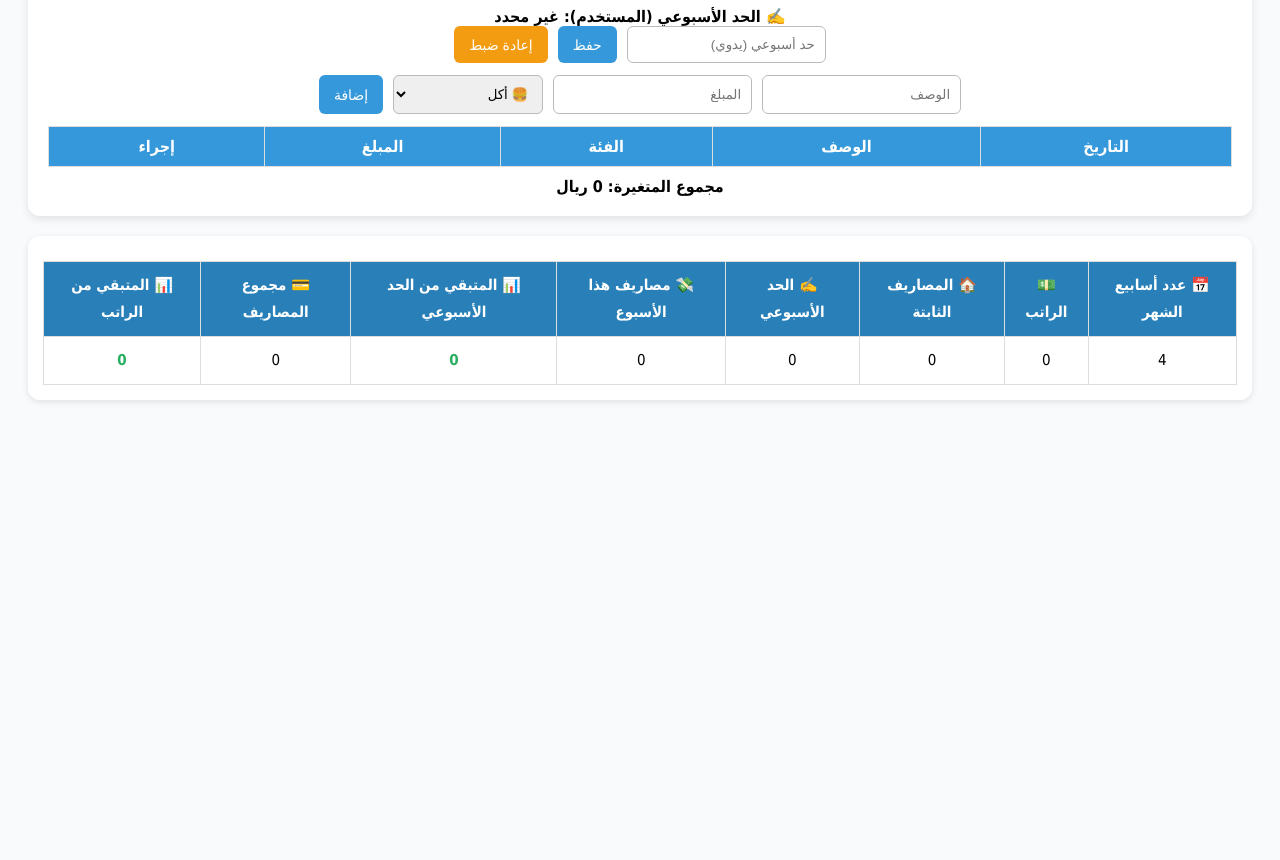
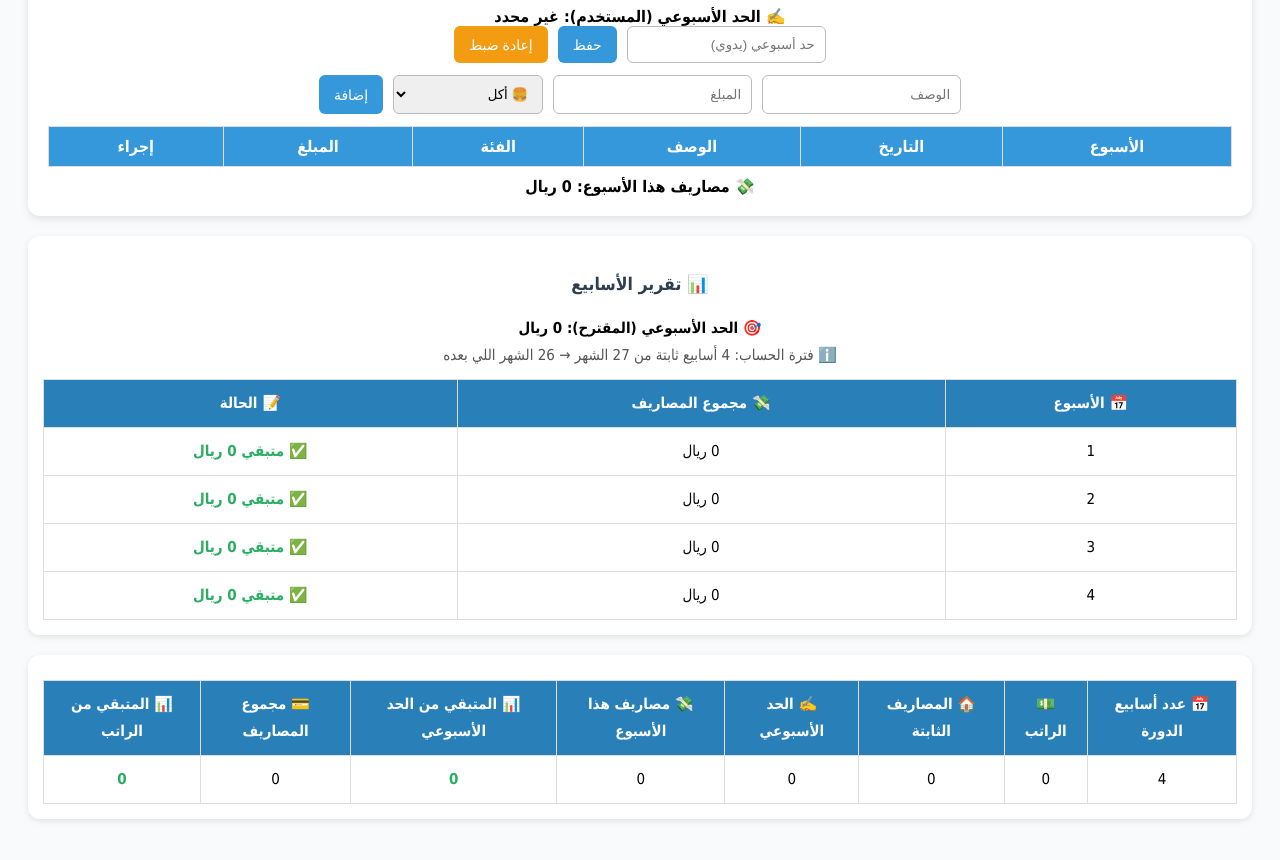
Before and after one commit to cvvqw123456789-coder/expenses-tracker, a plain HTML site: page index.html in a window 1280 px wide. Shown: the part 588-1448 px from the top of the page. Before the commit the page ends 1036 px from the top, so only its background shows below. Drawn offline with Linux system fonts and the light colour scheme.

Commit message:
Update index.html

```diff
--- a/index.html
+++ b/index.html
@@ -17,10 +17,10 @@
     th, td { border: 1px solid #ddd; padding: 10px; text-align: center; }
     th { background: #3498db; color: white; }
     .totals { margin-top: 10px; text-align: center; font-weight: bold; }
-    #summary { font-size: 15px; background: white; padding: 15px; border-radius: 12px; box-shadow: 0 2px 6px rgba(0,0,0,0.1); line-height: 1.8; margin-top: 20px; }
-    #summary table { width: 100%; border-collapse: collapse; }
-    #summary th, #summary td { border: 1px solid #ddd; padding: 10px; text-align: center; }
-    #summary th { background: #2980b9; color: white; }
+    #summary, #weeklyReport { font-size: 15px; background: white; padding: 15px; border-radius: 12px; box-shadow: 0 2px 6px rgba(0,0,0,0.1); line-height: 1.8; margin-top: 20px; }
+    #summary table, #weeklyReport table { width: 100%; border-collapse: collapse; }
+    #summary th, #summary td, #weeklyReport th, #weeklyReport td { border: 1px solid #ddd; padding: 10px; text-align: center; }
+    #summary th, #weeklyReport th { background: #2980b9; color: white; }
     .good { color: #27ae60; font-weight: bold; }
     .bad { color: #e74c3c; font-weight: bold; }
   </style>
@@ -74,11 +74,20 @@
     </div>
     <table id="expensesTable">
       <thead>
-        <tr><th>التاريخ</th><th>الوصف</th><th>الفئة</th><th>المبلغ</th><th>إجراء</th></tr>
+        <tr><th>الأسبوع</th><th>التاريخ</th><th>الوصف</th><th>الفئة</th><th>المبلغ</th><th>إجراء</th></tr>
       </thead>
       <tbody></tbody>
     </table>
     <div class="totals" id="variableTotal"></div>
+  </div>
+
+  <div class="card" id="weeklyReport">
+    <h3>📊 تقرير الأسابيع</h3>
+    <div class="totals" id="weeklyLimitInfo"></div>
+    <div style="margin-bottom:10px; text-align:center; color:#555;">
+      ℹ️ فترة الحساب: 4 أسابيع ثابتة من 27 الشهر → 26 الشهر اللي بعده
+    </div>
+    <div id="weeklyReportContent"></div>
   </div>
 
   <div class="card" id="summary"></div>
@@ -89,12 +98,27 @@
       let fixedExpenses = JSON.parse(localStorage.getItem("fixedExpenses") || "[]");
       let variableExpenses = JSON.parse(localStorage.getItem("variableExpenses") || "[]");
       let userWeeklyLimit = +localStorage.getItem("userWeeklyLimit") || 0;
+      const totalWeeks = 4;
 
       function saveData() {
         localStorage.setItem("salary", salary);
         localStorage.setItem("fixedExpenses", JSON.stringify(fixedExpenses));
         localStorage.setItem("variableExpenses", JSON.stringify(variableExpenses));
         localStorage.setItem("userWeeklyLimit", userWeeklyLimit);
+      }
+
+      function getWeekFromSalary(date) {
+        let year = date.getFullYear();
+        let month = date.getMonth();
+        let cycleStart = new Date(year, month, 27);
+        if (date < cycleStart) {
+          month -= 1;
+          cycleStart = new Date(year, month, 27);
+        }
+        let diffDays = Math.floor((date - cycleStart) / (1000 * 60 * 60 * 24));
+        let week = Math.floor(diffDays / 7) + 1;
+        if (week > totalWeeks) week = totalWeeks;
+        return week;
       }
 
       function renderFixedExpenses() {
@@ -117,9 +141,15 @@
         const tbody = document.querySelector("#expensesTable tbody");
         tbody.innerHTML = "";
         let total = 0;
-        variableExpenses.forEach((e, i) => {
+        const today = new Date();
+        const currentWeek = getWeekFromSalary(today);
+
+        variableExpenses
+          .filter(e => e.week === currentWeek)
+          .forEach((e, i) => {
             total += e.amount;
             const row = `<tr>
+              <td>${e.week}</td>
               <td>${e.date}</td>
               <td>${e.desc}</td>
               <td>${e.category}</td>
@@ -128,16 +158,49 @@
             </tr>`;
             tbody.innerHTML += row;
           });
-        document.getElementById("variableTotal").innerText = "مجموع المتغيرة: " + total + " ريال";
+
+        document.getElementById("variableTotal").innerText =
+          "💸 مصاريف هذا الأسبوع: " + total + " ريال";
+      }
+
+      function renderWeeklyReport() {
+        let weeks = {};
+        variableExpenses.forEach(e => {
+          weeks[e.week] = (weeks[e.week] || 0) + e.amount;
+        });
+
+        let suggested = Math.round((salary - fixedExpenses.reduce((a, b) => a + b.amount, 0)) / totalWeeks);
+        let limit = userWeeklyLimit || suggested;
+
+        document.getElementById("weeklyLimitInfo").innerText =
+          userWeeklyLimit
+            ? "✍️ الحد الأسبوعي (المستخدم): " + userWeeklyLimit + " ريال"
+            : "🎯 الحد الأسبوعي (المقترح): " + suggested + " ريال";
+
+        let html = "<table><thead><tr><th>📅 الأسبوع</th><th>💸 مجموع المصاريف</th><th>📝 الحالة</th></tr></thead><tbody>";
+        for (let w = 1; w <= totalWeeks; w++) {
+          let spent = weeks[w] || 0;
+          let diff = limit - spent;
+          let status = diff >= 0
+            ? `<span class='good'>✅ متبقي ${diff} ريال</span>`
+            : `<span class='bad'>❌ تجاوز بـ ${Math.abs(diff)} ريال</span>`;
+          html += `<tr><td>${w}</td><td>${spent} ريال</td><td>${status}</td></tr>`;
+        }
+        html += "</tbody></table>";
+
+        document.getElementById("weeklyReportContent").innerHTML = html;
       }
 
       function renderSummary() {
         let fixedTotal = fixedExpenses.reduce((a, b) => a + b.amount, 0);
-        let variableTotal = variableExpenses.reduce((a, b) => a + b.amount, 0);
-        let remaining = salary - fixedTotal - variableTotal;
+        const today = new Date();
+        const currentWeek = getWeekFromSalary(today);
 
-        let weeks = 4;
-        let suggested = Math.round((salary - fixedTotal) / weeks);
+        let currentWeekExpenses = variableExpenses.filter(e => e.week === currentWeek);
+        let variableTotal = currentWeekExpenses.reduce((a, b) => a + b.amount, 0);
+        let remaining = salary - fixedTotal - variableExpenses.reduce((a, b) => a + b.amount, 0);
+
+        let suggested = Math.round((salary - fixedTotal) / totalWeeks);
         let weeklyLimit = userWeeklyLimit || suggested;
         let weeklyRemaining = weeklyLimit - variableTotal;
 
@@ -147,7 +210,7 @@
           "✍️ الحد الأسبوعي (المستخدم): " + (userWeeklyLimit || "غير محدد");
 
         let html = "<table><thead><tr>" +
-          "<th>📅 عدد أسابيع الشهر</th>" +
+          "<th>📅 عدد أسابيع الدورة</th>" +
           "<th>💵 الراتب</th>" +
           "<th>🏠 المصاريف الثابتة</th>" +
           "<th>✍️ الحد الأسبوعي</th>" +
@@ -158,13 +221,13 @@
           "</tr></thead><tbody>";
 
         html += `<tr>
-          <td>${weeks}</td>
+          <td>${totalWeeks}</td>
           <td>${salary}</td>
           <td>${fixedTotal}</td>
           <td>${weeklyLimit}</td>
           <td>${variableTotal}</td>
           <td class="${weeklyRemaining >= 0 ? "good" : "bad"}">${weeklyRemaining}</td>
-          <td>${fixedTotal + variableTotal}</td>
+          <td>${fixedTotal + variableExpenses.reduce((a, b) => a + b.amount, 0)}</td>
           <td class="${remaining >= 0 ? "good" : "bad"}">${remaining}</td>
         </tr>`;
 
@@ -172,34 +235,44 @@
         document.getElementById("summary").innerHTML = html;
       }
 
+      // Events
       window.setSalary = function() {
         const val = +document.getElementById("salary").value;
-        if(val) { salary = val; saveData(); renderSummary(); }
+        if(val) { salary = val; saveData(); renderAll(); }
       }
-      window.resetSalary = function() { salary = 0; saveData(); renderSummary(); }
+      window.resetSalary = function() { salary = 0; saveData(); renderAll(); }
       window.addFixedExpense = function() {
         const desc = document.getElementById("fixedDesc").value;
         const amt = +document.getElementById("fixedAmount").value;
-        if(desc && amt) { fixedExpenses.push({desc, amount: amt}); saveData(); renderFixedExpenses(); renderSummary(); }
+        if(desc && amt) { fixedExpenses.push({desc, amount: amt}); saveData(); renderAll(); }
       }
-      window.deleteFixed = function(i) { fixedExpenses.splice(i,1); saveData(); renderFixedExpenses(); renderSummary(); }
+      window.deleteFixed = function(i) { fixedExpenses.splice(i,1); saveData(); renderAll(); }
       window.addExpense = function() {
         const desc = document.getElementById("desc").value;
         const amt = +document.getElementById("amount").value;
         const cat = document.getElementById("category").value;
-        if(desc && amt) { variableExpenses.push({date: new Date().toLocaleDateString(), desc, amount: amt, category: cat}); saveData(); renderVariableExpenses(); renderSummary(); }
+        const today = new Date();
+        let weekNumber = getWeekFromSalary(today);
+        if(desc && amt) {
+          variableExpenses.push({ date: today.toLocaleDateString(), desc, amount: amt, category: cat, week: weekNumber });
+          saveData(); renderAll();
         }
-      window.deleteVariable = function(i) { variableExpenses.splice(i,1); saveData(); renderVariableExpenses(); renderSummary(); }
+      }
+      window.deleteVariable = function(i) { variableExpenses.splice(i,1); saveData(); renderAll(); }
       window.setUserWeeklyLimit = function() {
         const val = +document.getElementById("userWeeklyLimit").value;
-        if(val) { userWeeklyLimit = val; saveData(); renderSummary(); }
+        if(val) { userWeeklyLimit = val; saveData(); renderAll(); }
       }
-      window.resetWeeklyLimit = function() { userWeeklyLimit = 0; saveData(); renderSummary(); }
+      window.resetWeeklyLimit = function() { userWeeklyLimit = 0; saveData(); renderAll(); }
 
-      // أول تشغيل
+      function renderAll() {
         renderFixedExpenses();
         renderVariableExpenses();
+        renderWeeklyReport();
         renderSummary();
+      }
+
+      renderAll();
     });
   </script>
 </body>
```
Lines whose indentation alone changed are shown as unchanged.
